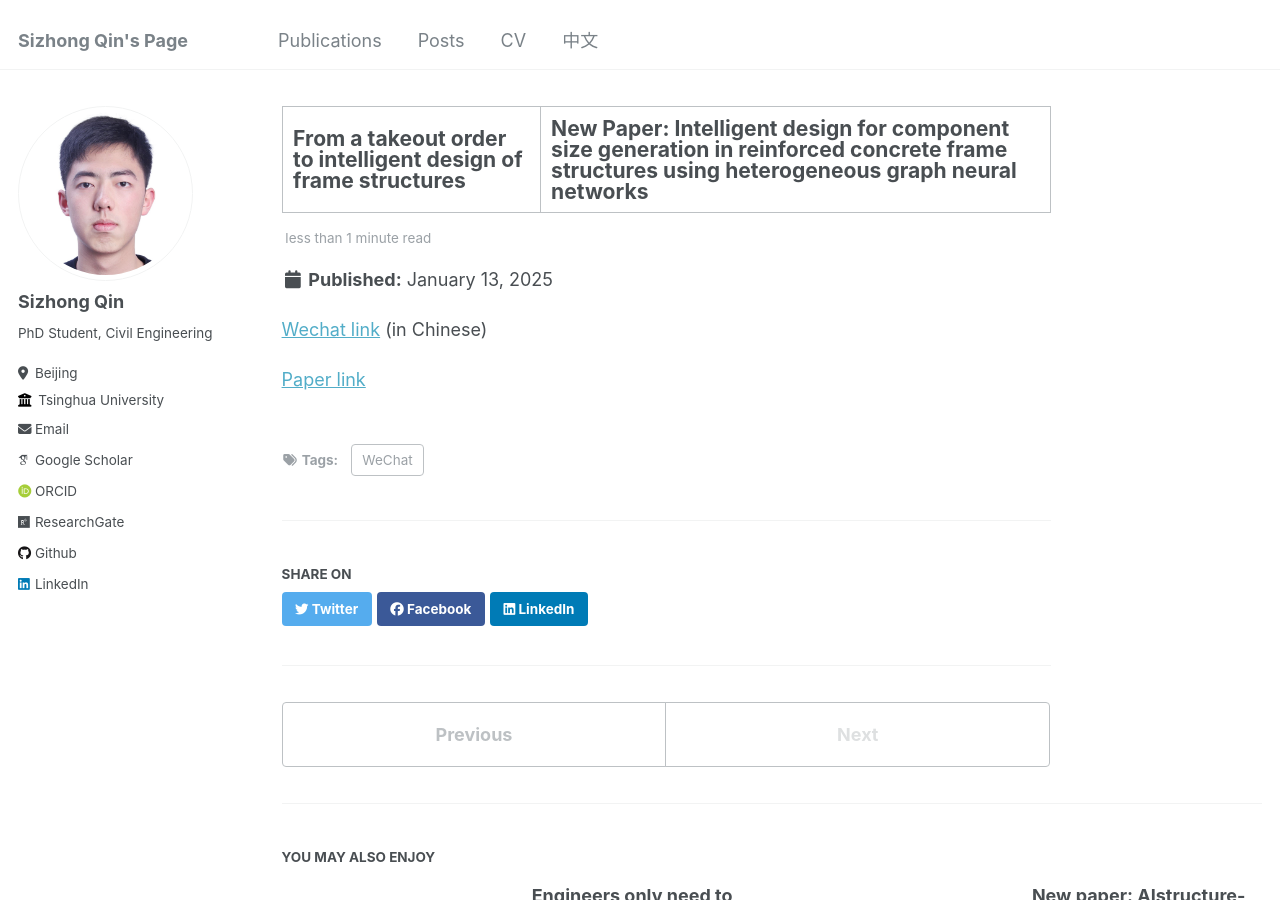
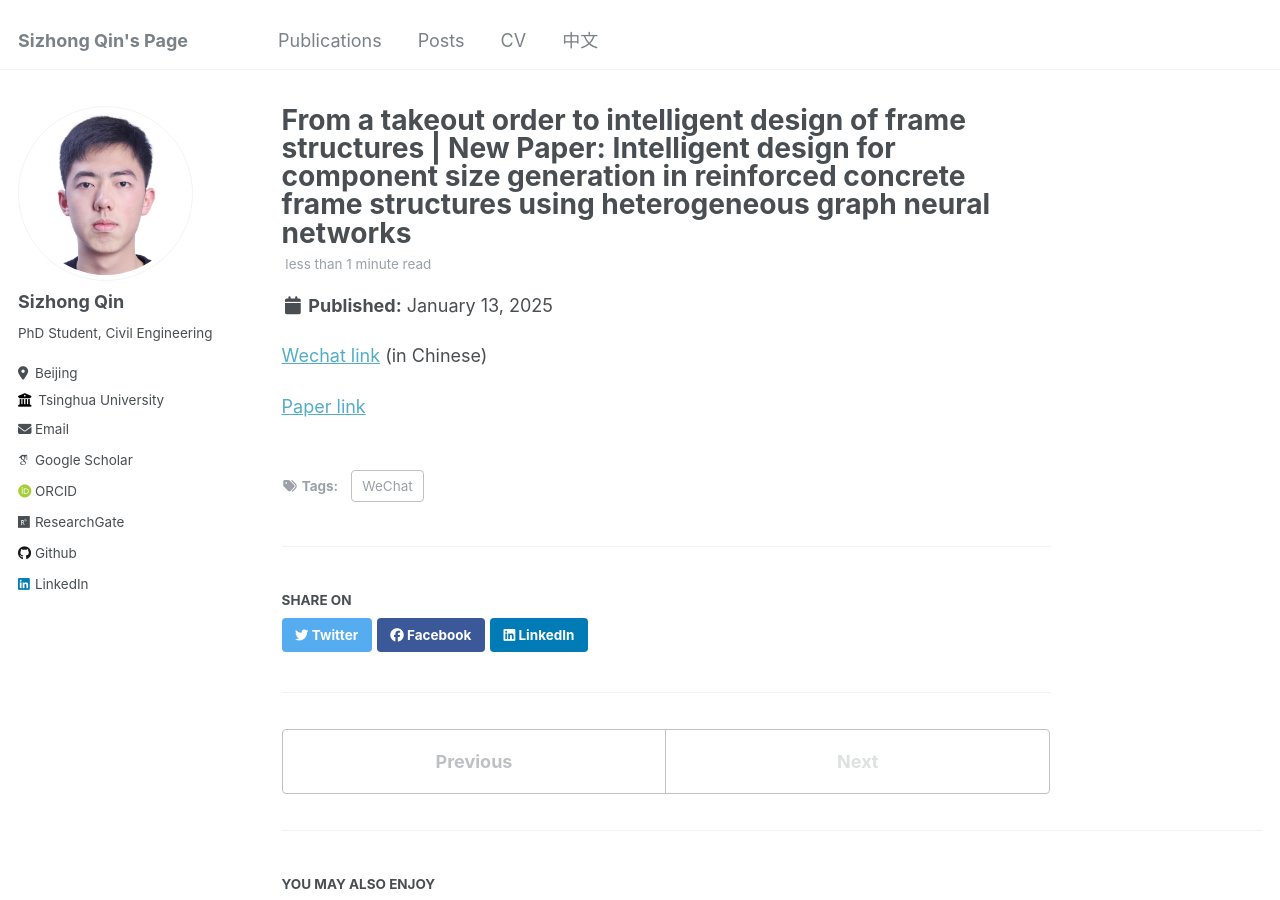
Before and after one commit to qinsz01/qsz_academic, a Jekyll site: the page built from _posts/2025-01-13-AIC.md, in a window 1280 px wide and 900 px high. Built offline with Jekyll 4.4.1, drawn with Linux system fonts in a browser that asks for light colours; some web fonts are replaced.

Commit message:
fix: no table

```diff
--- a/_posts/2025-01-13-AIC.md
+++ b/_posts/2025-01-13-AIC.md
@@ -1,5 +1,5 @@
 ---
-title: 'From a takeout order to intelligent design of frame structures | New Paper: Intelligent design for component size generation in reinforced concrete frame structures using heterogeneous graph neural networks'
+title: 'From a takeout order to intelligent design of frame structures \| New Paper: Intelligent design for component size generation in reinforced concrete frame structures using heterogeneous graph neural networks'
 date: 2025-01-13
 permalink: /posts/2025-01-13-AIC
 tags:
```
